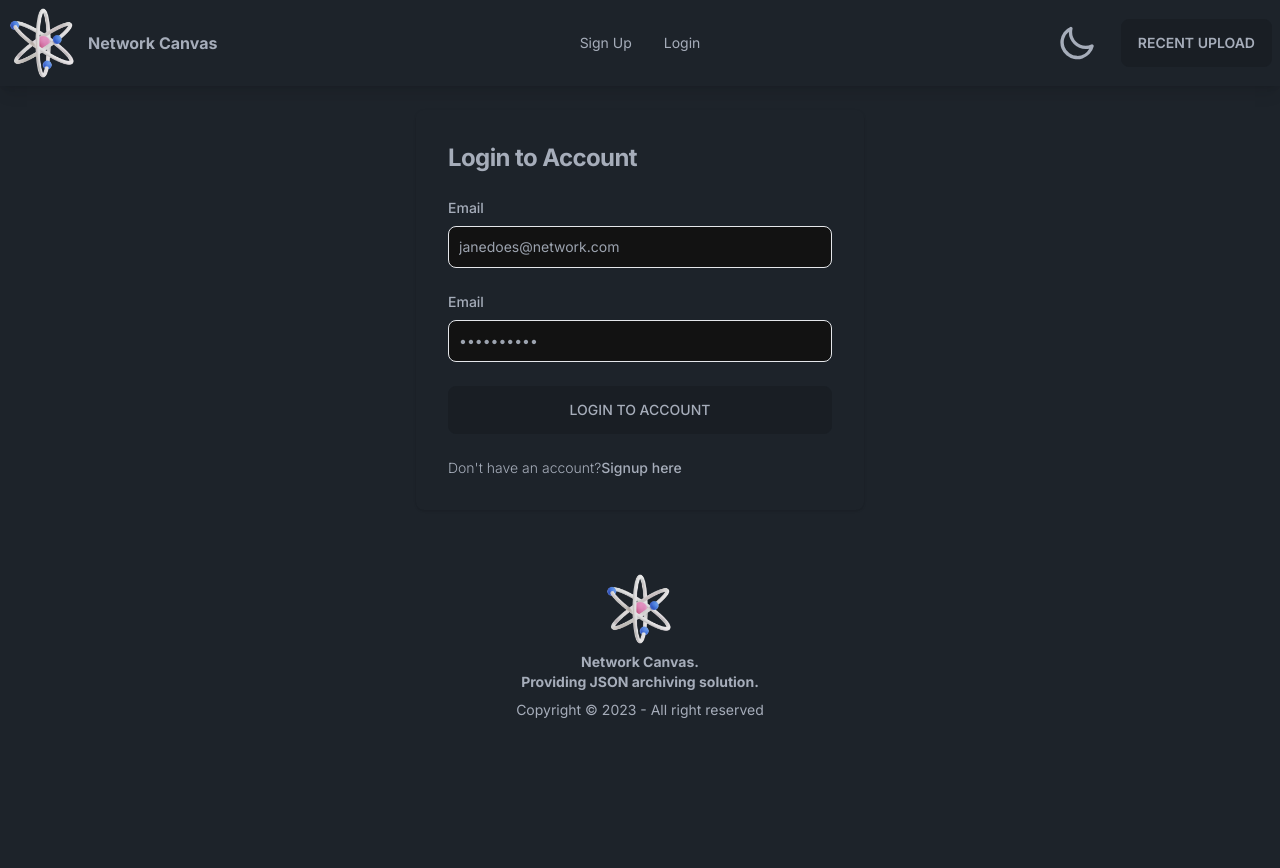
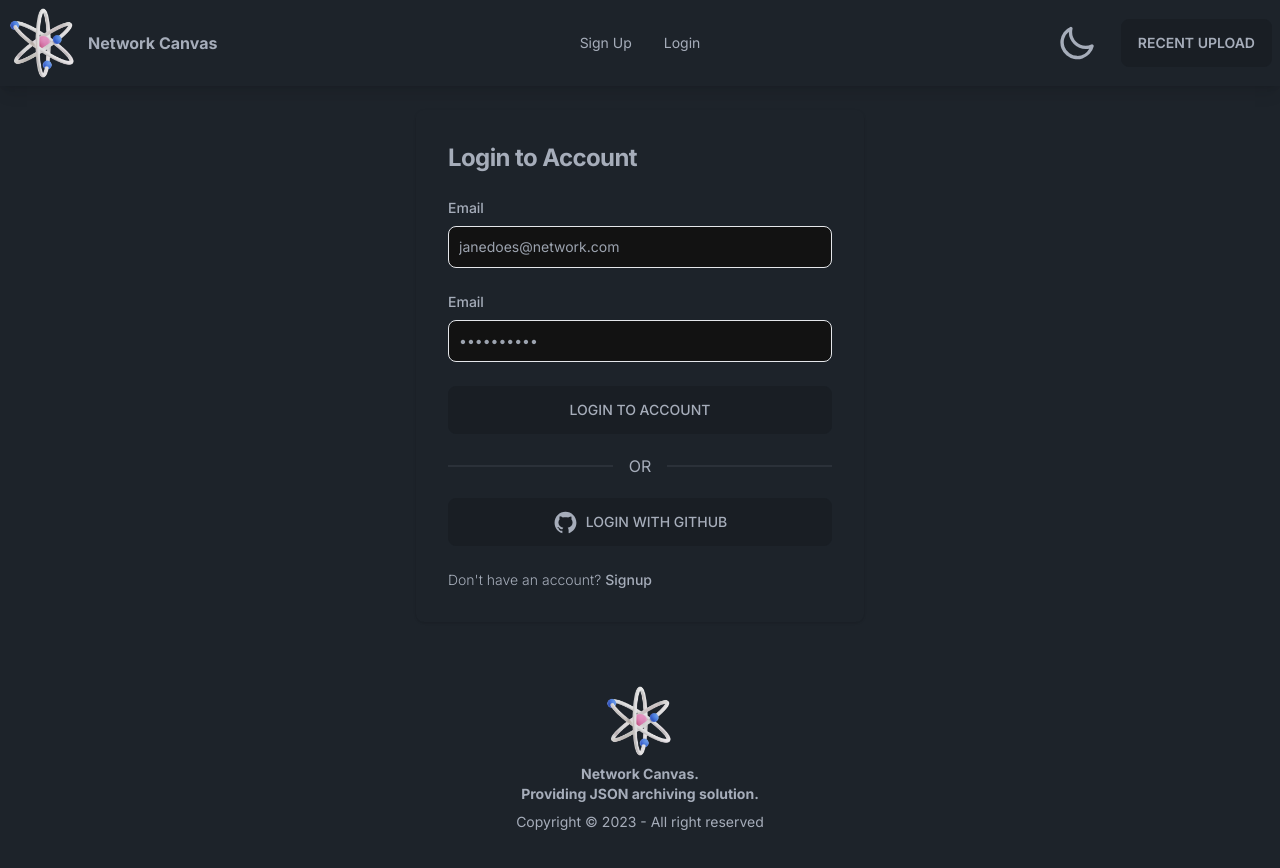
Before and after one commit to SrMoffat/network-canvas, a Next.js app: page /login in a window 1280 px wide. Shown: the top 868 px of the page. Before the commit the page ends 800 px from the top, so only its background shows below. Built offline with nearby package versions, Linux system fonts and the light colour scheme; no server answers.

Commit message:
feat(auth): add normal auth login

```diff
--- a/app/api/auth/[...nextauth]/route.ts
+++ b/app/api/auth/[...nextauth]/route.ts
@@ -17,6 +17,7 @@ const handleLogin = async (credentials) => {
     }),
   });
   const user = await res.json();
+
   if (user) {
     return user;
   } else {
--- a/app/components/authNavBar/Profile.tsx
+++ b/app/components/authNavBar/Profile.tsx
@@ -1,5 +1,6 @@
 import Link from 'next/link';
 import Image from 'next/image';
+import { signOut } from 'next-auth/react';
 
 const UserDropdown = () =>
   <ul tabIndex={0} className="menu menu-sm dropdown-content mt-3 z-[1] p-2 shadow bg-base-100 rounded-box w-52">
@@ -12,7 +13,7 @@ const UserDropdown = () =>
       </a>
     </li>
     <Link legacyBehavior href="/home"><li><a>Profile</a></li></Link>
-    <li onClick={() => {}}><a>Logout</a></li>
+    <li onClick={() => signOut()}><a className="text-red-500">Logout</a></li>
   </ul>
   ;
 
--- a/app/components/form/Input.tsx
+++ b/app/components/form/Input.tsx
@@ -1,19 +1,27 @@
 
-const inputClassName = 'border sm:text-sm rounded-lg focus:ring-primary-600 focus:border-primary-600 block w-full p-2.5'
-const labelClassName = "block mb-2 text-sm font-medium";
+const labelClassName = 'block mb-2 text-sm font-medium';
+const inputClassName = 'border sm:text-sm rounded-lg focus:ring-primary-600 focus:border-primary-600 block w-full p-2.5';
 
 interface InputProps {
     name: string;
     label: string;
     type: string;
     placeholder: string;
+    onChange: (event: any) => void;
 }
 
-const Input = ({ name, label, type, placeholder }: InputProps) => (
-    <div key={name}>
-        <label htmlFor={name} className={labelClassName}>{label}</label>
-        <input type={type} name={name} id={name} className={inputClassName} placeholder={placeholder} />
-    </div>
-)
+const Input = ({ name, label, type, placeholder, ...props }: InputProps) =>
+  <div key={name}>
+    <label htmlFor={name} className={labelClassName}>{label}</label>
+    <input
+      id={name}
+      type={type}
+      name={name}
+      placeholder={placeholder}
+      className={inputClassName}
+      {...props}
+    />
+  </div>;
+
 
 export default Input;
--- a/app/components/providers/user.tsx
+++ b/app/components/providers/user.tsx
@@ -61,7 +61,6 @@ export function UserProvider({ children }: UserProviderProps) {
   const normalLogin = async (data: Data) => {
     try {
       const response = await loginUser(data);
-      console.log('response', response);
       persistUser(response);
     } catch (error) {
       throw error;
--- a/app/layout.tsx
+++ b/app/layout.tsx
@@ -3,7 +3,7 @@ import type { Metadata } from 'next';
 import { Inter } from 'next/font/google';
 
 import AuthProvider from '@/app/components/providers/auth';
-import { ThemeProvider } from '@/app/components/providers';
+import { ThemeProvider, UserProvider } from '@/app/components/providers';
 
 import './globals.css';
 
@@ -23,9 +23,11 @@ export default function RootLayout({
     <html lang="en">
       <body className={font.className}>
         <AuthProvider>
-          <ThemeProvider>
-            {children}
-          </ThemeProvider>
+          <UserProvider>
+            <ThemeProvider>
+              {children}
+            </ThemeProvider>
+          </UserProvider>
         </AuthProvider>
       </body>
     </html>
--- a/app/login/Content.tsx
+++ b/app/login/Content.tsx
@@ -1,4 +1,4 @@
-import LoginForm from "./Form";
+import LoginForm from './Form';
 
 const LoginContainer = () => {
   return (
@@ -14,13 +14,13 @@ const LoginContainer = () => {
         </div>
       </div>
     </section>
-  )
+  );
 };
 
 const LoginContent = () => {
   return (
     <LoginContainer />
-  )
+  );
 };
 
 export default LoginContent;
--- a/app/login/Form.tsx
+++ b/app/login/Form.tsx
@@ -1,41 +1,89 @@
-'use client'
+'use client';
 
 import Link from 'next/link';
+import { AiFillGithub } from 'react-icons/ai';
 
-import { useSession } from 'next-auth/react';
+// import { signIn, useSession } from 'next-auth/react';
+import { UserContext } from '@/app/components/providers';
 
 import { Input } from '@/app/components';
+import { FormEvent, useState, useContext } from 'react';
 
 const loginFormInputs = [
     {
-        type: "email",
-        name: "email",
-        label: "Email",
-        placeholder: "janedoes@network.com",
+        type: 'email',
+        name: 'email',
+        label: 'Email',
+        placeholder: 'janedoes@network.com',
     },
     {
-        type: "password",
-        name: "password",
-        label: "Email",
-        placeholder: "••••••••••",
+        type: 'password',
+        name: 'password',
+        label: 'Email',
+        placeholder: '••••••••••',
     },
 ];
+
+const LoginButton = ({ loading, text }: { loading: boolean, text: string }) =>
+    <button className="btn w-full font-medium rounded-lg text-sm px-5 py-2.5 text-center">
+        {loading ? (
+            <>
+                <span className="loading loading-spinner"></span>
+                loading
+            </>
+        ) : text}
+    </button>
+    ;
+const FormFooter = () =>
+    <p className="text-sm font-light">
+        Don't have an account?
+        <Link href="/signup" className="pl-1 font-medium text-primary-600 hover:underline dark:text-primary-500">
+            Signup
+        </Link>
+    </p>
+    ;
 const LoginForm = () => {
-    const { data } = useSession();
+    // TODO: Replace with React Hook Form
+    const { normalLogin } = useContext(UserContext);
+    const [loading, setLoading] = useState<boolean>(false);
+    const [formState, setFormState] = useState<{ [key: string]: string }>({});
+    //   const { data: session } = useSession();
+
+    const handleNormalLogin = async (event: FormEvent) => {
+        setLoading(true)
+        event.preventDefault();
+        await normalLogin({
+            email: formState?.email,
+            password: formState?.password,
+        });
+        setLoading(false)
+    };
+    const handleGithubLogin = () => {
+        // signIn()
+        // console.log('handleGithubLogin', session);
+    };
+    const updateField = (event: any) => {
+        setFormState((prevState) => {
+            return {
+                ...prevState,
+                [event?.target?.name]: event.target.value,
+            };
+        });
+    };
     return (
-        <form className="space-y-4 md:space-y-6" action="#">
-            {loginFormInputs.map(({ type, name, label, placeholder }) => (
-                <Input key={name} name={name} type={type} label={label} placeholder={placeholder} />
-            ))}
-            <button type="submit" className="btn w-full font-medium rounded-lg text-sm px-5 py-2.5 text-center">Login to account</button>
-            <p className="text-sm font-light">
-                Don't have an account?
-                <Link href="/signup" className="font-medium text-primary-600 hover:underline dark:text-primary-500">
-                    Signup here
-                </Link>
-            </p>
+        <form onSubmit={handleNormalLogin} className="space-y-4 md:space-y-6" action="#">
+            {loginFormInputs.map(({ type, name, label, placeholder }) =>
+                <Input key={name} name={name} type={type} label={label} placeholder={placeholder} onChange={updateField} />
+            )}
+            <LoginButton loading={loading} text="Login to Account" />
+            <div className="divider">OR</div>
+            <button onClick={handleGithubLogin} type="submit" className="btn w-full font-medium rounded-lg text-sm px-5 py-2.5 text-center">
+                <AiFillGithub size="25" />
+                Login with Github
+            </button>
+            <FormFooter />
         </form>
-    )
+    );
 };
 
-export default LoginForm
+export default LoginForm;
```
